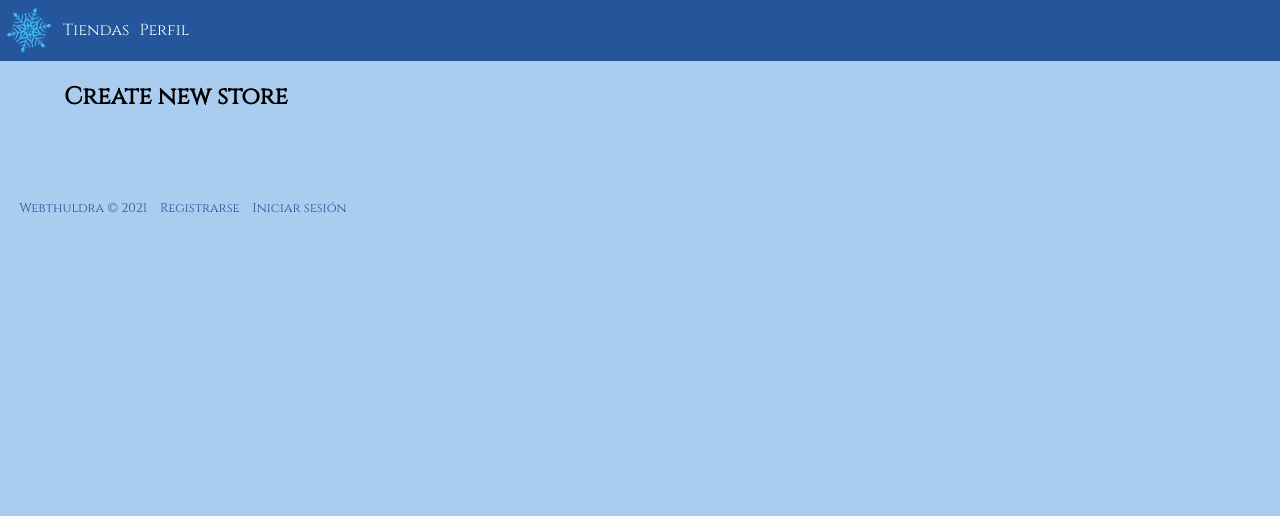
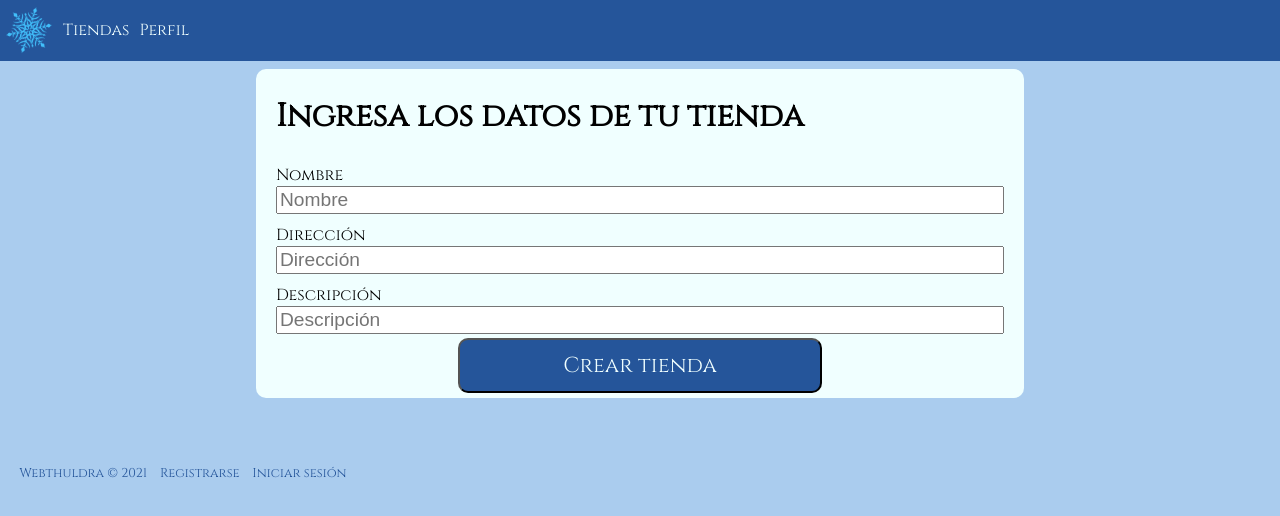
Before and after one commit to cegarciav/grupo-webthuldra-p2-frontend, a React (Create React App) app: page /stores/new in a window 1280 px wide. Shown: the top 516 px of the page. Built offline with nearby package versions, Linux system fonts and the light colour scheme; no server answers.

Commit message:
form-bases

```diff
--- a/src/components/stores/storeNew/storeNew.jsx
+++ b/src/components/stores/storeNew/storeNew.jsx
@@ -1,16 +1,92 @@
-import React from 'react';
+import React, { useState } from 'react';
+import {
+  Formik,
+  Form,
+  Field,
+  ErrorMessage,
+} from 'formik';
+import * as Yup from 'yup';
+import ErrorsModal from '../../common/errorsModal';
+import { apiPost } from '../../../apiService';
 
-const StoreNew = () => {
-  const x = '';
+function StoreNew() {
+  const [errors, setErrors] = useState(null);
+  const [loading, setLoading] = useState(false);
+
+  const initialValues = {
+    name: '',
+    address: '',
+    description: '',
+  };
+
+  const storeValidation = Yup.object({
+    name: Yup.string()
+      .required('Debes ingresar un nombre'),
+    address: Yup.string()
+      .required('Debes ingresar una dirección'),
+  });
+
+  const submitForm = async (values) => {
+    setLoading(true);
+    const storeResponse = await apiPost('/stores/', values);
+    setLoading(false);
+    if (storeResponse.type === 'response' && storeResponse.errors) {
+      setErrors(storeResponse.errors);
+    } else {
+      setErrors([storeResponse]);
+    }
+  };
+
+  if (loading) {
+    return (
+      <main>
+        <h1>Creando tienda...</h1>
+      </main>
+    );
+  }
+
+  if (errors) {
+    return (
+      <ErrorsModal
+        errors={errors}
+        redirectionUrl="/store/new"
+      />
+    );
+  }
+
   return (
     <main>
-      <article>
-        <h1>
-          { `Create new store${x}`}
-        </h1>
-      </article>
+      <Formik
+        initialValues={initialValues}
+        validationSchema={storeValidation}
+        onSubmit={submitForm}
+      >
+        {({ isSubmitting }) => (
+          <Form className="form-user-inputs">
+            <h1>Ingresa los datos de tu tienda</h1>
+            <section className="form-field-100">
+              Nombre
+              <Field name="name" placeholder="Nombre" />
+              <ErrorMessage className="form-error" name="name" component="p" />
+            </section>
+            <section className="form-field-100">
+              Dirección
+              <Field name="address" placeholder="Dirección" />
+              <ErrorMessage className="form-error" name="address" component="p" />
+            </section>
+            <section className="form-field-100">
+              Descripción
+              <Field name="description" placeholder="Descripción" />
+              <ErrorMessage className="form-error" name="description" component="p" />
+            </section>
+            <section className="form-submit">
+              <button type="submit" disabled={isSubmitting}>Crear tienda</button>
+            </section>
+          </Form>
+        )}
+      </Formik>
     </main>
   );
-};
+}
 
 export default StoreNew;
--- a/src/components/users/userDelete/userDelete.jsx
+++ b/src/components/users/userDelete/userDelete.jsx
@@ -1,15 +1,64 @@
-import React from 'react';
-import { useParams } from 'react-router-dom';
+import React, { useState } from 'react';
+import {
+  Formik,
+  Form,
+} from 'formik';
+import ErrorsModal from '../../common/errorsModal';
+import { apiDelete } from '../../../apiService';
 
-const UserDelete = () => {
-  const { userId } = useParams();
+function UserDelete() {
+  const [errors, setErrors] = useState(null);
+  const [loading, setLoading] = useState(false);
+
+  const submitForm = async (values) => {
+    setLoading(true);
+    const authResponse = await apiDelete('/users/', values);
+    setLoading(false);
+    if (authResponse.data && authResponse.statusCode === 200) {
+      localStorage.setItem('apiToken', authResponse.data.accessToken);
+    } else if (authResponse.type === 'response' && authResponse.errors) {
+      setErrors(authResponse.errors);
+    } else {
+      setErrors([authResponse]);
+    }
+  };
+
+  if (loading) {
+    return (
+      <main>
+        <h1>Eliminando usuario...</h1>
+      </main>
+    );
+  }
+
+  if (errors) {
+    return (
+      <ErrorsModal
+        errors={errors}
+        redirectionUrl="/users/me/delete"
+      />
+    );
+  }
+
   return (
-    <article>
-      <h1>
-        { `User ${userId}'s delete`}
-      </h1>
-    </article>
+    <main>
+      <Formik
+        onSubmit={submitForm}
+      >
+        {({ isSubmitting }) => (
+          <Form className="form-user-inputs">
+            <p>
+              Eliminar sus datos de usuario es una acción
+              irreversible. ¿Desea continuar?
+            </p>
+            <section className="form-submit">
+              <button type="submit" disabled={isSubmitting}>Confirmar</button>
+            </section>
+          </Form>
+        )}
+      </Formik>
+    </main>
   );
-};
+}
 
 export default UserDelete;
--- a/src/components/users/userUpdate/userUpdate.jsx
+++ b/src/components/users/userUpdate/userUpdate.jsx
@@ -1,15 +1,121 @@
-import React from 'react';
-import { useParams } from 'react-router-dom';
+import React, { useState } from 'react';
+import {
+  Formik,
+  Form,
+  Field,
+  ErrorMessage,
+} from 'formik';
+import * as Yup from 'yup';
+import ErrorsModal from '../../common/errorsModal';
+import { apiPatch } from '../../../apiService';
 
-const UserUpdate = () => {
-  const { userId } = useParams();
+function UserUpdate() {
+  const [errors, setErrors] = useState(null);
+  const [loading, setLoading] = useState(false);
+
+  const initialValues = {
+    firstName: '',
+    lastName: '',
+    email: '',
+    picture: '',
+    newPassword: '',
+    password: '',
+  };
+  const userUpdateValidation = Yup.object({
+    email: Yup.string()
+      .email('Formato inválido'),
+    picture: Yup.string()
+      .url('La imagen debe ser una URL válida'),
+    password: Yup.string()
+      .required('Debes ingresar tu contraseña para realizar cambios'),
+  });
+
+  const submitForm = async (values) => {
+    setLoading(true);
+    const userResponse = await apiPatch('/users/', values);
+    setLoading(false);
+    if (userResponse.type === 'response' && userResponse.errors) {
+      setErrors(userResponse.errors);
+    } else {
+      setErrors([userResponse]);
+    }
+  };
+
+  if (loading) {
+    return (
+      <main>
+        <h1>Actualizando información...</h1>
+      </main>
+    );
+  }
+
+  if (errors) {
+    return (
+      <ErrorsModal
+        errors={errors}
+        redirectionUrl="/users/me/edit"
+      />
+    );
+  }
+
   return (
-    <article>
-      <h1>
-        { `User ${userId}'s update`}
-      </h1>
-    </article>
+    <main>
+      <Formik
+        initialValues={initialValues}
+        validationSchema={userUpdateValidation}
+        onSubmit={submitForm}
+      >
+        {({ isSubmitting }) => (
+          <Form className="form-user-inputs">
+            <h1>Ingresa los datos que quieras actualizar y tu contraseña</h1>
+            <fieldset className="form-user-name">
+              <section>
+                Nombre
+                <Field name="firstName" placeholder="Nombre" />
+                <ErrorMessage className="form-error" name="firstName" component="p" />
+              </section>
+              <section>
+                Apellido
+                <Field name="lastName" placeholder="Apellido" />
+                <ErrorMessage className="form-error" name="lastName" component="p" />
+              </section>
+            </fieldset>
+            <section className="form-field-100">
+              Email
+              <Field name="email" placeholder="email" />
+              <ErrorMessage className="form-error" name="email" component="p" />
+            </section>
+            <section className="form-field-100">
+              Url de tu foto
+              <Field name="picture" placeholder="Foto de perfil" />
+              <ErrorMessage className="form-error" name="picture" component="p" />
+            </section>
+            <section className="form-field-100">
+              Nueva Contraseña
+              <Field
+                name="newpassword"
+                placeholder="Nueva contraseña"
+                type="password"
+              />
+              <ErrorMessage className="form-error" name="password" component="p" />
+            </section>
+            <section className="form-field-100">
+              Contraseña
+              <Field
+                name="password"
+                placeholder="Contraseña"
+                type="password"
+              />
+              <ErrorMessage className="form-error" name="password" component="p" />
+            </section>
+            <section className="form-submit">
+              <button type="submit" disabled={isSubmitting}>Actualizar información</button>
+            </section>
+          </Form>
+        )}
+      </Formik>
+    </main>
   );
-};
+}
 
 export default UserUpdate;
--- a/src/routers/user.jsx
+++ b/src/routers/user.jsx
@@ -15,10 +15,10 @@ function UsersRouter() {
 
   return (
     <Switch>
-      <Route path={`${path}/:userId/edit`}>
+      <Route path={`${path}/me/edit`}>
         <UserUpdate />
       </Route>
-      <Route path={`${path}/:userId/delete`}>
+      <Route path={`${path}/me/delete`}>
         <UserDelete />
       </Route>
       <Route path={`${path}/:userId/deals`}>
```
